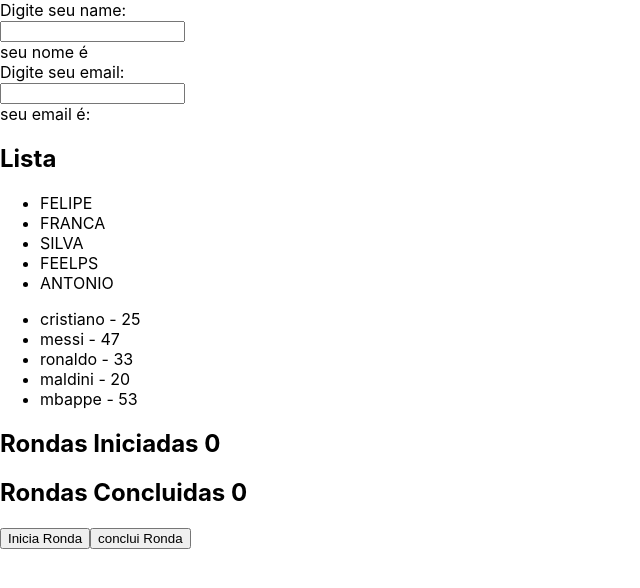
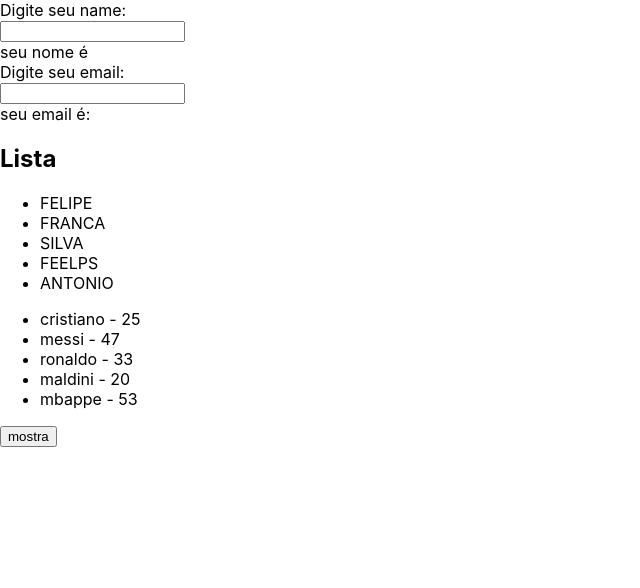
Before and after one commit to Feelps333/primeiroProjetoReact, a React (Vite) app: page / in a window 1280 px wide. Shown: the top 588 px of the page, without its empty margins (0-640 px from the left). Built offline with nearby package versions, Linux system fonts and the light colour scheme.

Commit message:
version.1.0.8

```diff
--- a/src/App.tsx
+++ b/src/App.tsx
@@ -17,7 +17,8 @@ const App = () => {
     <div>
       <Formulario/>
       <List/>
-      <Honda/>
+      <button onClick={handleClick}>mostra</button>
+      {show && <Honda/> }
     </div>
   )}else {
     return (
```
